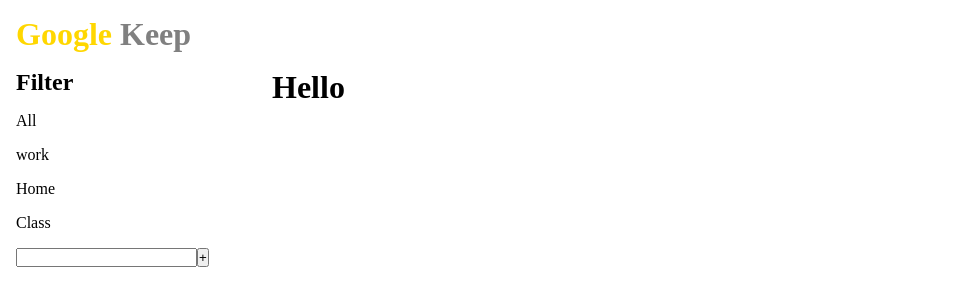
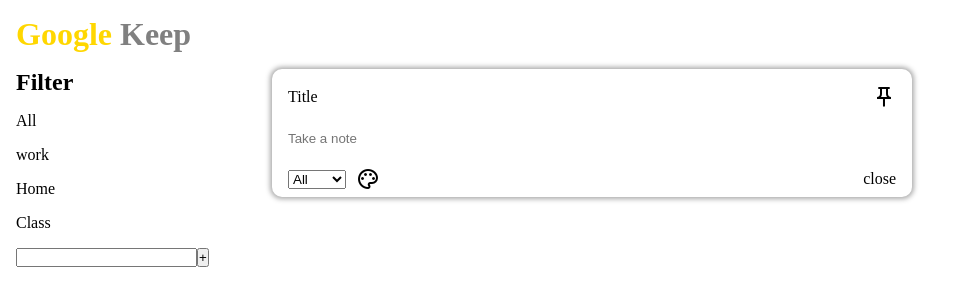
Before and after one commit to srinibas39/keep, a React (Create React App) app: page / in a window 1280 px wide. Shown: the top 306 px of the page, without its empty margins (0-964 px from the left). Built offline with nearby package versions, Linux system fonts and the light colour scheme.

Commit message:
editor done

```diff
--- a/public/index.html
+++ b/public/index.html
@@ -24,6 +24,10 @@
       work correctly both with client-side routing and a non-root public URL.
       Learn how to configure a non-root public URL by running `npm run build`.
     -->
+    <link href="https://fonts.googleapis.com/icon?family=Material+Icons"
+      rel="stylesheet">
+      <link href="https://fonts.googleapis.com/icon?family=Material+Icons+Outlined"
+      rel="stylesheet">
     <title>React App</title>
   </head>
   <body>
--- /dev/null
+++ b/src/components/Editor/Editor.css
@@ -0,0 +1,32 @@
+
+.editor{
+    width: 40rem;
+    height: 8rem;
+    padding: 1rem;
+    box-shadow: 0px 0px 5px 2px #aaa;
+    border-radius: 10px;
+}
+.editor-title{
+    display: flex;
+    justify-content: space-between;
+    align-items: center;
+    margin-bottom: 5px;
+}
+.editor input{
+    width: 100%;
+    height: 50%;
+    outline: none;
+    border: none;
+    margin-bottom: 5px;
+}
+
+.editor-footer{
+    display: flex;
+    align-items: center;
+}
+.color-icon{
+    margin-left: 10px;
+}
+.btn-close{
+    margin-left: auto;
+}
--- /dev/null
+++ b/src/components/Editor/Editor.js
@@ -0,0 +1,30 @@
+
+import "./Editor.css"
+export const Editor = () => {
+    return <div className="editor">
+        <div className="editor-title">
+            <span>Title</span>
+            <span class="material-icons-outlined">
+                push_pin
+            </span>
+
+
+        </div>
+        <input type="text" placeholder="Take a note" />
+        <div className="editor-footer">
+
+            <select name="filters">
+                <option value="All">All</option>
+                <option value="Home">Home</option>
+                <option value="work">Work</option>
+                <option value="class">Class</option>
+            </select>
+            <span className="material-icons-outlined color-icon">
+                palette
+            </span>
+            <span className="btn-close">close</span>
+        </div>
+
+
+    </div>
+}
--- a/src/components/body/Body.js
+++ b/src/components/body/Body.js
@@ -1,4 +1,5 @@
 import { useEffect, useState } from "react";
+import { Editor } from "../Editor/Editor";
 import "./Body.css"
 
 export const Body = () => {
@@ -23,7 +24,8 @@
             </ul>
         </nav>
         <div className="content">
-            <h1>Hello</h1>
+
+            <Editor/>
         </div>
     </div>
 }
```
